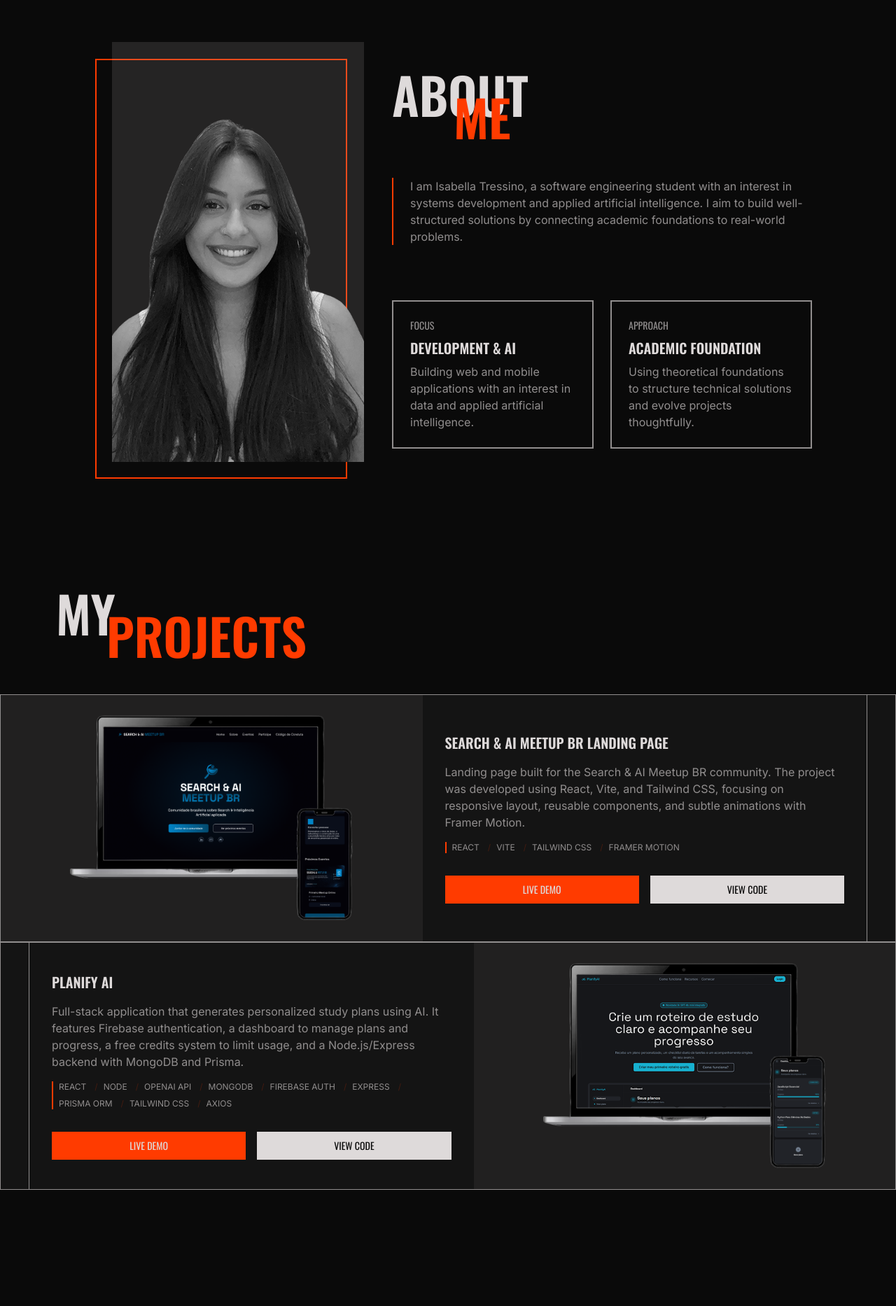
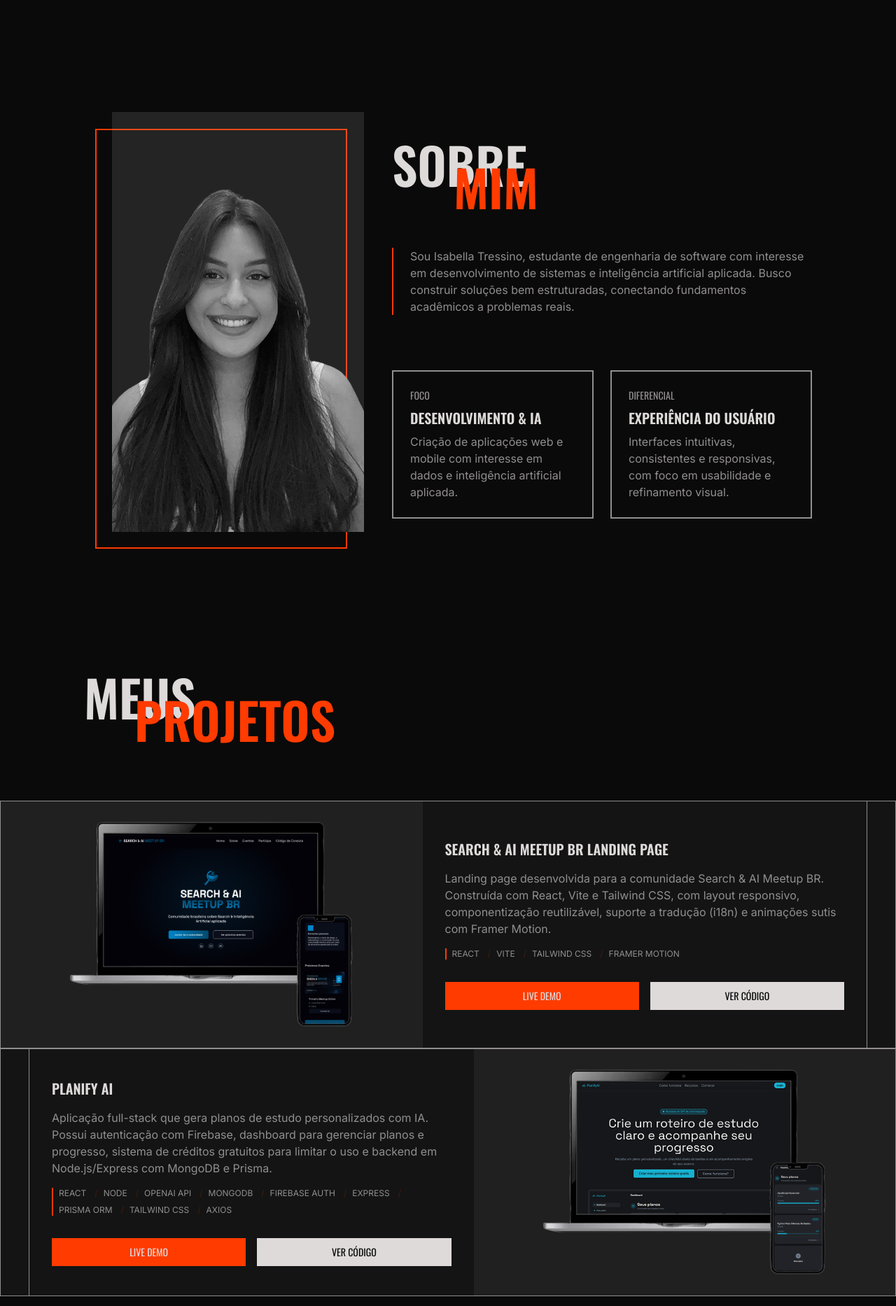
Before and after one commit to isabellatressino/portfolio, a React (Vite) app: page / in a window 1280 px wide. Shown: the part 840-2706 px from the top of the page at 70% size. Built offline with nearby package versions, Linux system fonts and the light colour scheme.

Commit message:
improve semantic HTML

```diff
--- a/src/components/layout/Footer.jsx
+++ b/src/components/layout/Footer.jsx
@@ -5,20 +5,19 @@ export default function Footer() {
     const { t } = useTranslation();
 
     return (
-        <section className="grid-design p-8 sm:px-10 lg:px-20">
+        <footer id="footer" className="bg-surface border-t border-text-muted/20">
+            <div className="max-w-300 mx-auto grid-design content-center px-8 sm:px-10 lg:px-20 2xl:px-0 py-8">
                 <h4 className="col-span-4 text-2xl mx-auto sm:mx-0 lg:col-start-1 lg:row-start-1 lg:col-span-6">
                     Isabella <span className="text-gradient">Tressino</span>
                 </h4>
-
                 <a href="mailto:tressinoisabella@gmail.com" className="text-sm col-span-4 font-mono mx-auto sm:text-base sm:mx-0 sm:col-start-1 lg:col-start-1 lg:col-span-6 hover:text-primary transition-all ease-out duration-500" aria-label="Email">tressinoisabella@gmail.com</a>
-
                 <div className="col-span-4 gap-2 flex flex-col uppercase font-display items-center mt-8 sm:mt-0 sm:row-start-1 sm:col-start-5 sm:items-end sm:row-span-2 lg:col-start-7 lg:col-span-6 lg:row-span-2 lg:row-start-1">
                     <a href="https://github.com/isabellatressino" target="_blank" rel="noopener noreferrer" className="hover:text-text-main cursor-pointer transition-all duration-500" aria-label="Github">Github</a>
                     <a href="https://www.linkedin.com/in/isabellatressino" target="_blank" rel="noopener noreferrer" className="hover:text-text-main cursor-pointer transition-all duration-500" aria-label="Linkedin">Linkedin</a>
                 </div>
-
                 <hr role="separator" className="col-span-4 mt-8 border-text-muted/30 sm:col-span-8 lg:col-span-12"></hr>
                 <p className="col-span-4 text-xs mt-2 mx-auto sm:col-span-8 lg:col-span-12">© 2026 Isabella Tressino. {t("footer.rights")}</p>
-        </section>
+            </div>
+        </footer>
     )
 }
--- a/src/components/layout/NavBar.jsx
+++ b/src/components/layout/NavBar.jsx
@@ -27,7 +27,7 @@ export default function Navbar() {
                 animate={{ opacity: 1, y: 0 }}
                 transition={{ delay: 2.2, duration: 0.6, ease: "easeOut" }}
                 className={`fixed top-0 left-0 z-50 w-full transition-colors ease-out duration-500 ${scrolled ? "bg-background/80 backdrop-blur" : "bg-transparent"}`}>
-                <div className="mx-auto max-w-300 flex items-center justify-between px-8 sm:px-10 lg:px-20 py-2 md:py-4">
+                <div className="mx-auto max-w-300 flex items-center justify-between px-8 sm:px-10 lg:px-20 2xl:px-0 py-2 md:py-5">
 
                     <motion.a
                         href="#hero"
--- a/src/components/sections/About.jsx
+++ b/src/components/sections/About.jsx
@@ -8,7 +8,8 @@ export default function About() {
     const { t } = useTranslation();
 
     return (
-        <section id="about" className="min-h-screen grid-design gap-y-10 content-center p-8 sm:p-10 lg:p-20 2xl:p-0 pt-20">
+        <section id="about">
+            <div className="max-w-300 mx-auto grid-design gap-y-10 content-center px-8 sm:px-10 lg:px-20 2xl:px-0 pt-30 md:pt-50">
                 <motion.div
                     variants={fadeLeft}
                     initial="hidden"
@@ -22,7 +23,6 @@ export default function About() {
                         </span>
                     </h2>
                 </motion.div>
-
                 <motion.div
                     initial="hidden"
                     whileInView="visible"
@@ -33,7 +33,6 @@ export default function About() {
                         variants={borderDraw}
                         className="border-2 border-primary h-full w-full absolute top-6 -left-6 -z-10"
                     />
-
                     <motion.img
                         variants={fadeRight}
                         src={profileImg}
@@ -41,8 +40,6 @@ export default function About() {
                         className="max-h-100 sm:max-h-none md:max-h-120 lg:max-h-150"
                     />
                 </motion.div>
-
-
                 <motion.p
                     variants={fadeLeft}
                     initial="hidden"
@@ -51,7 +48,6 @@ export default function About() {
                     className="col-span-4 border-l-2 pl-6 border-primary mt-6 sm:self-center md:col-span-5 lg:col-start-6 lg:col-span-7">
                     {t("about.description")}
                 </motion.p>
-
                 <div className="cursor-default col-span-4 grid sm:col-span-8 gap-6 sm:grid-cols-2 sm:grid-rows-0 sm:mt-10 lg:mt-0 lg:col-start-6 lg:col-span-7 lg:self-center">
                     <motion.div
                         variants={fadeUp}
@@ -73,12 +69,11 @@ export default function About() {
                         transition={{ duration: .5 }}
                         viewport={{ once: true }}
                         className="border-2 p-6 flex-1">
-                    <p className="uppercase font-display text-sm mb-2">{t("about.cards.approach.label")}</p>
-                    <p className="uppercase font-display text-xl text-text-main font-semibold mb-2">{t("about.cards.approach.title")}</p>
-                    <p>{t("about.cards.approach.text")}</p>
+                        <p className="uppercase font-display text-sm mb-2">{t("about.cards.differential.label")}</p>
+                        <p className="uppercase font-display text-xl text-text-main font-semibold mb-2">{t("about.cards.differential.title")}</p>
+                        <p>{t("about.cards.differential.text")}</p>
                     </motion.div>
                 </div>
-
                 {/* <motion.button
                     disabled
                     variants={fadeUp}
@@ -90,6 +85,7 @@ export default function About() {
                     viewport={{ once: true }}
                     aria-label={t("about.cta")}
                     className="col-span-4 text-background bg-text-main hover:bg-primary hover:text-text-main sm:row-start-3 md:col-span-2 md:self-start lg:row-start-4 lg:col-start-6">{t("about.cta")}</motion.button> */}
+            </div>
 
         </section>
     )
--- a/src/components/sections/Projects.jsx
+++ b/src/components/sections/Projects.jsx
@@ -10,29 +10,28 @@ export default function Projects() {
     return (
         <section
             id="projects"
-            className="min-h-screen grid-design py-8 sm:py-10 lg:py-20 pt-18"
         >
-
+            <div className="max-w-300 mx-auto grid-design content-center px-8 sm:px-10 lg:px-20 2xl:px-0 pt-30 md:pt-50">
                 <motion.div
                     variants={fadeLeft}
                     initial="hidden"
                     whileInView="visible"
                     viewport={{ once: true }}
-                className="relative col-span-4 ml-8 sm:ml-10 lg:ml-20 sm:col-span-8 lg:col-span-12"
+                    className="relative col-span-4 sm:ml-10 lg:ml-20 xl:ml-0 sm:col-span-8 lg:col-span-12"
                 >
-                <h2>
+                    <h2 className="mb-18">
                         {t("projects.section.title.main")}
                         <span className="absolute text-primary top-8 left-18">
                             {t("projects.section.title.highlight")}
                         </span>
                     </h2>
                 </motion.div>
-
-            <div className="col-span-4 mt-20 sm:col-span-8 lg:col-span-12 bg-surface">
+            </div>
+            <div className="overflow-hidden">
+                <div className="col-span-4 mt-10 sm:col-span-8 lg:col-span-12 bg-surface">
                     {projects.map((project, index) => {
                         const isEven = index % 2 === 0;
                         const cardAnimation = isEven ? fadeLeft : fadeRight;
-
                         return (
                             <motion.div
                                 key={index}
@@ -40,21 +39,20 @@ export default function Projects() {
                                 initial="hidden"
                                 whileInView="visible"
                                 viewport={{ once: true }}
-                            className={`border border-text-muted sm:flex ${isEven ? "sm:flex-row" : "sm:flex-row-reverse"
+                                className={`group border border-text-muted sm:flex ${isEven ? "sm:flex-row" : "sm:flex-row-reverse"
                                     }`}
                             >
                                 <motion.div
                                     variants={fadeUp}
-                                className="p-4 bg-text-muted/10 sm:flex-1 sm:flex sm:justify-center 2xl:max-w-200"
+                                    className="p-4 bg-text-muted/10 sm:flex-1 sm:flex sm:justify-center 2xl:max-w-200 overflow-hidden"
                                 >
                                     <img
                                         src={project.imgUrl}
                                         alt=""
                                         aria-hidden="true"
-                                    className="self-center lg:max-h-80"
+                                        className="self-center lg:max-h-80 transition-transform duration-500 ease-out group-hover:scale-[1.04]"
                                     />
                                 </motion.div>
-
                                 <motion.div
                                     variants={fadeUp}
                                     className={`p-8 flex flex-col gap-4 sm:flex-1 sm:justify-center ${isEven
@@ -63,9 +61,7 @@ export default function Projects() {
                                         } 2xl:max-w-200`}
                                 >
                                     <h3>{t(`projects.items.${project.id}.name`)}</h3>
-
                                     <p>{t(`projects.items.${project.id}.description`)}</p>
-
                                     <div className="border-l-2 border-primary pl-2 flex gap-2 flex-wrap">
                                         {project.technologies.map((tech, i) => (
                                             <span
@@ -79,7 +75,6 @@ export default function Projects() {
                                             </span>
                                         ))}
                                     </div>
-
                                     <div className="grid grid-cols-2 gap-4 mt-4">
                                         {project.liveDemo && (
                                             <motion.a
@@ -94,7 +89,6 @@ export default function Projects() {
                                                 {t("projects.actions.live")}
                                             </motion.a>
                                         )}
-
                                         {project.repo && (
                                             <motion.a
                                                 href={project.repo}
@@ -114,6 +108,7 @@ export default function Projects() {
                         );
                     })}
                 </div>
+            </div>
         </section>
     );
 }
--- a/src/components/sections/TechStack.jsx
+++ b/src/components/sections/TechStack.jsx
@@ -11,8 +11,8 @@ export default function TechStack() {
   return (
     <section
       id="tech"
-      className="grid-design gap-y-10 p-8 sm:p-10 lg:p-20 pt-20"
     >
+      <div className="max-w-300 mx-auto grid-design gap-y-10 content-center px-8 sm:px-10 lg:px-20 2xl:px-0 py-30 md:py-50">
         <motion.div
           variants={fadeLeft}
           initial="hidden"
@@ -24,13 +24,13 @@ export default function TechStack() {
             {t("tech.section.title.main")} <span className="text-primary">{" "}{t("tech.section.title.highlight")}</span>
           </h2>
         </motion.div>
-
         <div className="flex flex-col gap-10 col-span-4 sm:col-span-8 sm:grid sm:grid-cols-2 lg:col-span-12 lg:grid-cols-4">
           <TechGroup title={t("tech.groups.frontend")} items={technologies.frontend} />
           <TechGroup title={t("tech.groups.backend")} items={technologies.backend} />
           <TechGroup title={t("tech.groups.ai")} items={technologies.ia} highlight />
           <TechGroup title={t("tech.groups.others")} items={technologies.others} />
         </div>
+      </div>
     </section>
   );
 }
--- a/src/i18n.js
+++ b/src/i18n.js
@@ -3,8 +3,6 @@ import { initReactI18next } from "react-i18next";
 
 import pt from "./locales/pt.json";
 import en from "./locales/en.json";
-
-const savedLang = localStorage.getItem("i18nextLng") || "en";
 
 i18n
     .use(initReactI18next)
@@ -13,8 +11,8 @@ i18n
             pt: { translation: pt },
             en: { translation: en }
         },
-        lng: savedLang,
-        fallbackLng: "en",
+        lng: "pt",
+        fallbackLng: "pt",
         interpolation: {
             escapeValue: false
         }
--- a/src/locales/en.json
+++ b/src/locales/en.json
@@ -35,10 +35,10 @@
                 "title": "Development & AI",
                 "text": "Building web and mobile applications with an interest in data and applied artificial intelligence."
             },
-            "approach": {
-                "label": "Approach",
-                "title": "Academic Foundation",
-                "text": "Using theoretical foundations to structure technical solutions and evolve projects thoughtfully."
+            "differential": {
+                "label": "Differential",
+                "title": "User Experience",
+                "text": "Intuitive, consistent, and responsive interfaces, focused on usability and visual refinement."
             }
         },
         "cta": "Download CV"
@@ -53,11 +53,11 @@
         "items": {
             "search_ai_meetup": {
                 "name": "Search & AI Meetup BR Landing Page",
-                "description": "Landing page built for the Search & AI Meetup BR community. The project was developed using React, Vite, and Tailwind CSS, focusing on responsive layout, reusable components, and subtle animations with Framer Motion."
+                "description": "Landing page developed for the Search & AI Meetup BR community. Built with React, Vite, and Tailwind CSS, featuring a responsive layout, reusable component-based structure, i18n translation support, and subtle animations with Framer Motion."
             },
             "planify_ai": {
                 "name": "Planify AI",
-                "description": "Full-stack application that generates personalized study plans using AI. It features Firebase authentication, a dashboard to manage plans and progress, a free credits system to limit usage, and a Node.js/Express backend with MongoDB and Prisma."
+                "description": "Full-stack application that generates personalized study plans using AI. Includes Firebase authentication, a dashboard to manage plans and progress, a free credits system to limit usage, and a Node.js/Express backend with MongoDB and Prisma."
             }
         },
         "actions": {
--- a/src/locales/pt.json
+++ b/src/locales/pt.json
@@ -35,10 +35,10 @@
                 "title": "Desenvolvimento & IA",
                 "text": "Criação de aplicações web e mobile com interesse em dados e inteligência artificial aplicada."
             },
-            "approach": {
-                "label": "Abordagem",
-                "title": "Base Acadêmica",
-                "text": "Uso de fundamentos teóricos para estruturar soluções técnicas e evoluir projetos de forma consciente."
+            "differential": {
+                "label": "Diferencial",
+                "title": "Experiência do Usuário",
+                "text": "Interfaces intuitivas, consistentes e responsivas, com foco em usabilidade e refinamento visual."
             }
         },
         "cta": "Baixar CV"
@@ -53,11 +53,11 @@
         "items": {
             "search_ai_meetup": {
                 "name": "Search & AI Meetup BR Landing Page",
-                "description": "Landing page desenvolvida para a comunidade Search & AI Meetup BR. O projeto foi construído em React com Vite e Tailwind CSS, priorizando layout responsivo, componentização reutilizável e animações sutis com Framer Motion."
+                "description": "Landing page desenvolvida para a comunidade Search & AI Meetup BR. Construída com React, Vite e Tailwind CSS, com layout responsivo, componentização reutilizável, suporte a tradução (i18n) e animações sutis com Framer Motion."
             },
             "planify_ai": {
                 "name": "Planify AI",
-                "description": "Aplicação full-stack que gera planos de estudo personalizados com IA. Possui autenticação com Firebase, dashboard para gerenciar planos e progresso, sistema de créditos grátis para limitar o uso e backend em Node.js/Express com MongoDB e Prisma."
+                "description": "Aplicação full-stack que gera planos de estudo personalizados com IA. Possui autenticação com Firebase, dashboard para gerenciar planos e progresso, sistema de créditos gratuitos para limitar o uso e backend em Node.js/Express com MongoDB e Prisma."
             }
         },
         "actions": {
--- a/src/pages/Home.jsx
+++ b/src/pages/Home.jsx
@@ -9,31 +9,20 @@ import TechMarquee from "../components/utils/TechMarquee.jsx";
 export default function Home() {
   return (
     <>
-      <Navbar />
-
-      <header className="relative bg-grid">
-        <div className="mx-auto max-w-300">
-          <Hero />
-        </div>
+      <header>
+        <Navbar />
+        <Hero />
         <TechMarquee />
       </header>
 
-      <main className="overflow-hidden">
-        <div className="mx-auto max-w-300">
-          <About />
-        </div>
-
+      <main>
+        <About />
         <Projects />
-
-        <div className="mx-auto max-w-300">
-          <TechStack />
-        </div>
+        <TechStack />
       </main>
 
-      <footer className="w-full bg-surface">
-        <div className="mx-auto max-w-300">
-          <Footer />
-        </div>
+      <footer>
+        <Footer />
       </footer>
     </>
   );
```
Also changed, not shown: src/components/sections/Hero.jsx (+3 -9 lines). Lines whose indentation alone changed are shown as unchanged.
